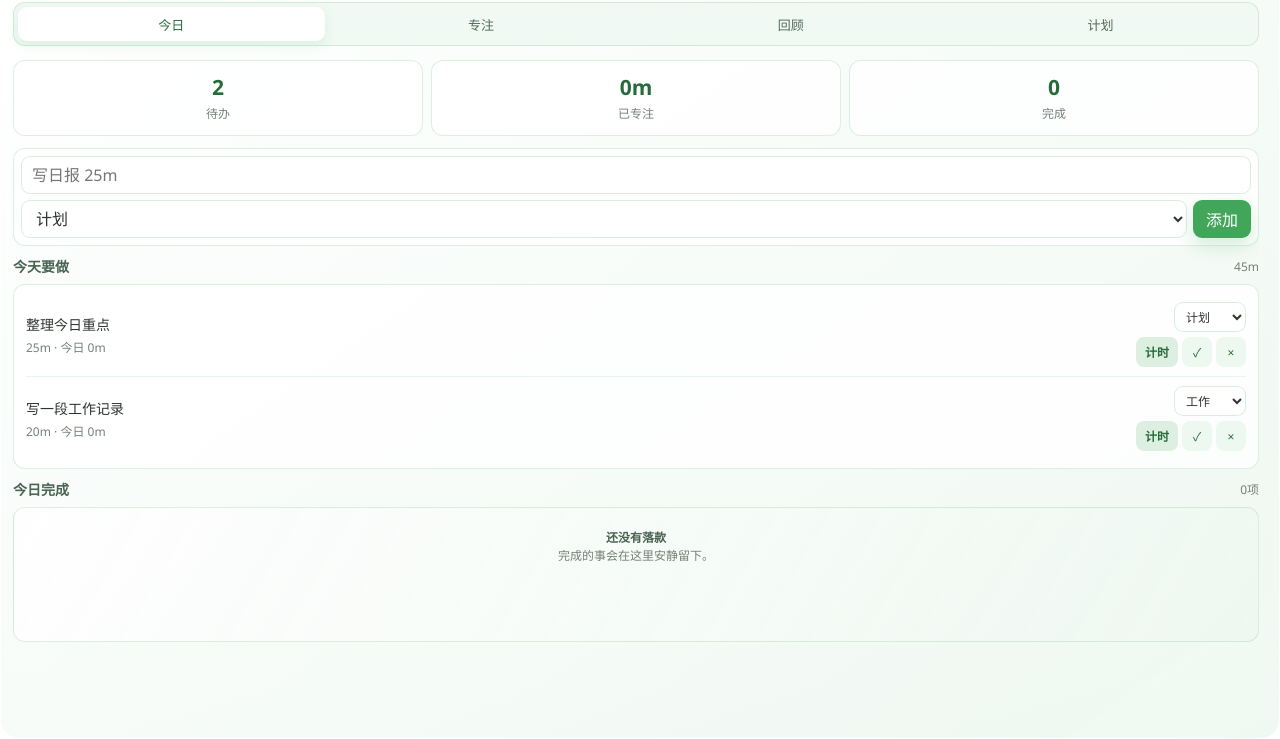
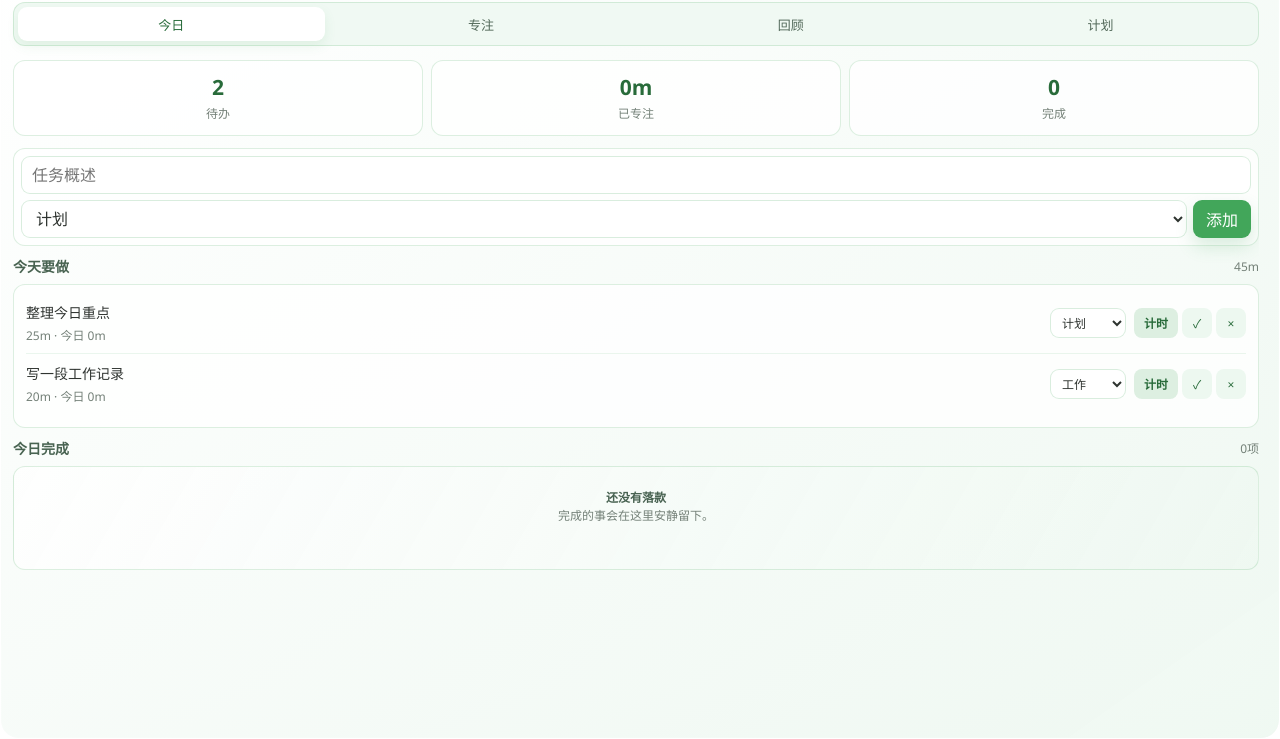
Before and after one commit to Xueyouing/QingPing, an Electron app: page index.html in a window 1280 px wide. Shown: the part 61-800 px from the top of the page. Drawn offline with Linux system fonts and the light colour scheme; no server answers.

Commit message:
fix: align task tag before timer

```diff
--- a/index.html
+++ b/index.html
@@ -49,7 +49,7 @@
             <div><strong id="summaryDone">0</strong><span>完成</span></div>
           </div>
           <form class="task-form" id="taskForm">
-            <input id="taskInput" type="text" placeholder="写日报 25m" autocomplete="off">
+            <input id="taskInput" type="text" placeholder="任务概述" autocomplete="off">
             <select id="tagSelect" aria-label="任务标签"></select>
             <input id="customTagInput" class="is-hidden" type="text" placeholder="自定义标签" autocomplete="off">
             <button class="primary-button" type="submit">添加</button>
--- a/styles.css
+++ b/styles.css
@@ -545,10 +545,8 @@ textarea:focus {
 .history-item,
 .completed-item {
   display: grid;
-  grid-template-columns: minmax(0, 1fr) auto;
-  grid-template-areas:
-    "main tag"
-    "main actions";
+  grid-template-columns: minmax(0, 1fr) auto auto;
+  grid-template-areas: "main tag actions";
   align-items: center;
   gap: 5px 8px;
   min-height: 58px;
@@ -597,7 +595,7 @@ textarea:focus {
 .tag-mini {
   grid-area: tag;
   justify-self: end;
-  width: 72px;
+  width: 76px;
   height: 30px;
   padding: 0 7px;
   font-size: 12px;
@@ -608,6 +606,7 @@ textarea:focus {
   justify-self: end;
   display: flex;
   gap: 4px;
+  align-items: center;
 }
 
 .task-icon {
@@ -624,7 +623,7 @@ textarea:focus {
 }
 
 .task-icon.timer-action {
-  min-width: 42px;
+  min-width: 44px;
   background: color-mix(in srgb, var(--green) 18%, white);
   font-weight: 800;
 }
```
